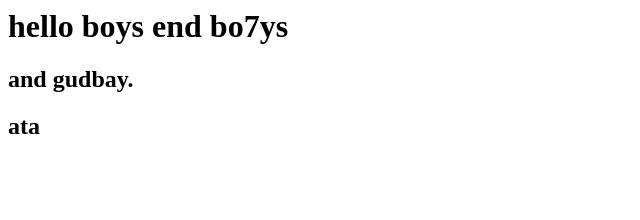
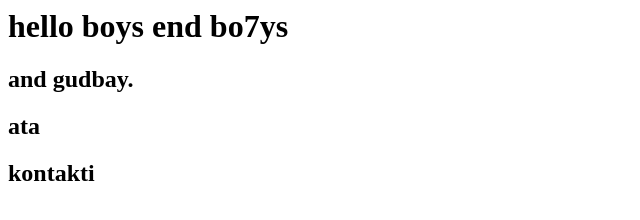
Before and after one commit to salvis223/index.html, a plain HTML site: page index.html in a window 1280 px wide. Shown: the whole page, without its empty margins (0-640 px from the left). Drawn offline with Linux system fonts and the light colour scheme.

Commit message:
izmainas

```diff
--- a/index.html
+++ b/index.html
@@ -4,5 +4,6 @@
 <h1>hello boys end bo7ys</h1>
 <h2>and gudbay.</h2>
 <h2>ata</h2>
+  <h2>kontakti</h2>
 </body>
 </html>
```
